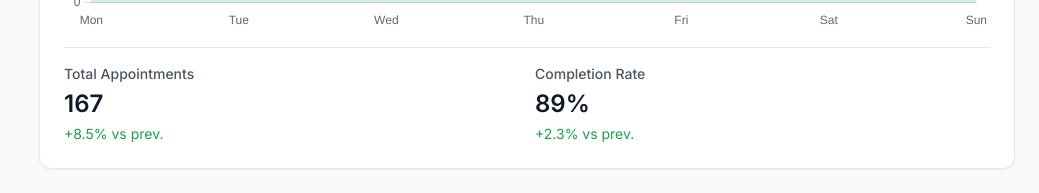
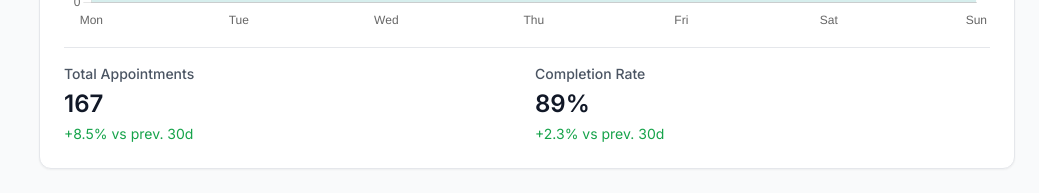
Before and after one commit to Souravsuvro/doctor-appointment-dashboard, a Next.js app: page /analytics in a window 1280 px wide. Shown: the part 1180-1373 px from the top of the page, without its empty margins (241-1280 px from the left). Built offline with nearby package versions, Linux system fonts and the light colour scheme.

Commit message:
Fix AppointmentStats prop to use _dateRange

```diff
--- a/src/app/analytics/page.tsx
+++ b/src/app/analytics/page.tsx
@@ -83,7 +83,7 @@ export default function AnalyticsPage() {
 
           {/* Appointment Stats */}
           <div>
-            <AppointmentStats dateRange={selectedDateRange} />
+            <AppointmentStats _dateRange={selectedDateRange} />
           </div>
 
           {/* Revenue Chart */}
```
